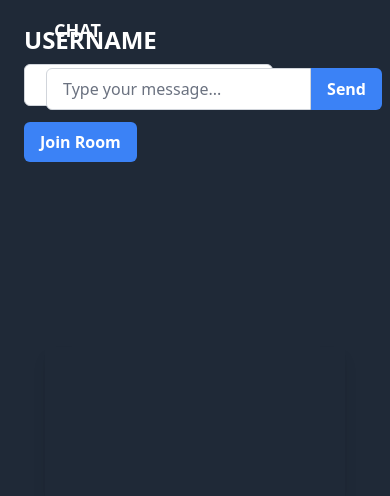
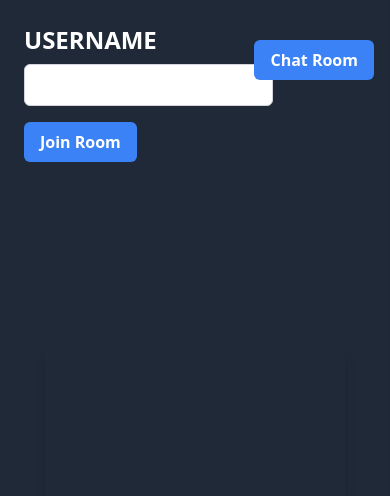
Before and after one commit to Vivekroy286/demochat, a Django app: page /meeting/ in a window 390 px wide. Shown: the top 496 px of the page. Run offline with Django 5.2, Linux system fonts and the light colour scheme; a user stored in the database is signed in; style sheets or scripts are compiled from the project's sources; some libraries are stand-ins or nearby versions.

Commit message:
new ui meeting

```diff
--- a/vchat/base/templates/index.html
+++ b/vchat/base/templates/index.html
@@ -140,7 +140,7 @@
             <div>
                 <a href="#" class=" mr-4"></a>
                 <a href="#" class=" mr-4"></a>
-                <a href="{% url 'register' %}" class="bg-blue-500 hover:bg-blue-600 text-white font-bold py-2 px-4 rounded">Sign Up</a>
+                <a href="{% url 'register' %}" class="bg-blue-500 hover:bg-blue-600 space-x-4 text-white font-bold py-2 px-4 rounded">Sign Up</a>
             </div>
         </div>
     </footer>
--- a/vchat/base/templates/register.html
+++ b/vchat/base/templates/register.html
@@ -26,7 +26,7 @@
                 <div class="absolute  z-10 inset-0 bg-gray-500 bg-no-repeat bg-cover items-center" style="background-image: url(https://img.freepik.com/free-photo/fresh-autumn-leaves-reveal-vibrant-organic-pattern-generated-by-ai_188544-15037.jpg?w=826&t=st=1720083952~exp=1720084552~hmac=f3e92bd1fb61f0e5cadb5431e4d8d927dd5ac521dbd97a3377029926c1fb24c4);">
                     <div class="absolute bg-black opacity-60 inset-0 z-0"></div>
                 </div>
-                <div class="w-1/2 py-6 z-20">
+                <div class="w-3/4 py-6 z-20">
                     <h1 class="my-6 items-center text-5xl font-bold text-pretty text-blue-600">Vchat</h1>
 
                     <form action="{% url 'register' %}" method="POST" class="w-full">
@@ -98,7 +98,7 @@
                         </div>-->
                         </div>
                         <div class="!mt-10">
-                            <button type="submit" class="w-full py-3 px-4 text-sm font-semibold rounded bg-indigo-500 hover:bg-indigo-600 text-white focus:outline-none" value="Signup">
+                            <button type="submit" class="w-full py-3 px-4 text-sm font-semibold rounded-full bg-indigo-500 hover:bg-indigo-600 text-white focus:outline-none" value="Signup">
                 Create Account
               </button>
                             <center>
--- a/vchat/base/templates/video.html
+++ b/vchat/base/templates/video.html
@@ -39,8 +39,8 @@
 
         <div class="relative h-screen flex flex-col">
             <!-- Username Container -->
-            <div id="username-container" class="absolute top-0 left-0  md:w-1/4 p-2">
-                <div class="bg-transparent bg-opacity-50 rounded-lg  p-4 text-white">
+            <div id="username-container" class="absolute top-0 left-0 md:w-1/4 p-2">
+                <div class="bg-transparent bg-opacity-50 rounded-lg p-4 text-white">
                     <h3 class="text-2xl font-semibold mb-2" id="label_username">USERNAME</h3>
                     <input id="username" class="border border-gray-300 rounded-md px-2 py-2 focus:outline-none focus:border-blue-500 bg-white text-gray-800 mb-4">
                     <button id="btn-join" class="bg-blue-500 hover:bg-blue-600 text-white font-bold py-2 px-4 rounded-md">Join Room</button>
@@ -62,22 +62,30 @@
                     </div>
                 </div>
 
-                <!-- Chat Container -->
-                <div id="chat" class="absolute top-0 right-0  md:w-1/4  bg-transparent rounded-lg  p-2">
-                    <h3 class="text-lg font-semibold text-white p-2">CHAT</h3>
-                    <div id="messages" class="text-white p-2 overflow-y-auto" style="max-height: 500px;">
+
+
+
+
+                <!-- Chat Sidebar -->
+                <div id="chat" class="fixed top-0 right-0 h-full md:w-1/4 bg-gray-800 text-white transform transition-transform duration-300 ease-in-out translate-x-full">
+                    <div class="p-4">
+                        <h3 class="text-lg font-semibold mb-2">CHAT</h3>
+                        <div id="messages" class="text-white p-2 overflow-y-auto" style="max-height: calc(100% - 40px);">
                             <ul id="message-list"></ul>
                         </div>
-                    <div class="flex">
+                        <div class="flex mt-4">
                             <input id="msg" type="text" class="flex-1 border border-gray-300 rounded-l-md px-4 py-2 focus:outline-none focus:border-blue-500 bg-white text-gray-600" placeholder="Type your message...">
                             <button id="btn-send-msg" class="bg-blue-500 hover:bg-blue-600 text-white font-bold py-2 px-4 rounded-r-md">Send</button>
-                        <div class="flex items-center ml-2" id="clear-chat-container" style="display: none;">
+                        </div>
+                        <div class="flex items-center mt-2" id="clear-chat-container" style="display: none;">
                             <button id="btn-clear-chat" class="bg-red-500 hover:bg-red-600 text-white font-bold py-2 px-4 rounded-md">Clear Chat</button>
                         </div>
                     </div>
                 </div>
 
-            </div>
+
+                <!-- Chat Toggle Button -->
+                <button id="toggle-chat" class="fixed top-10 right-4 bg-blue-500 hover:bg-blue-600 text-white font-bold py-2 px-4 rounded-md z-10">Chat Room</button>
 
                 <!-- Bottom Controls: Audio, Video, End Call, Logout -->
                 <div class="absolute bottom-0 left-0 right-0 flex justify-center mb-4">
@@ -106,6 +114,17 @@
                         window.location.reload();
                     });
                 });
+
+                document.addEventListener('DOMContentLoaded', function() {
+                    const chatContainer = document.getElementById('chat');
+                    const toggleChatBtn = document.getElementById('toggle-chat');
+
+                    // Toggle chat visibility
+                    toggleChatBtn.addEventListener('click', function() {
+                        chatContainer.classList.toggle('translate-x-full');
+                        chatContainer.classList.toggle('-translate-x-0');
+                    });
+                });
             </script>
             {% tailwind_css %}
     </body>
```
Also changed, not shown: vchat/db.sqlite3. Lines whose indentation alone changed are shown as unchanged.
